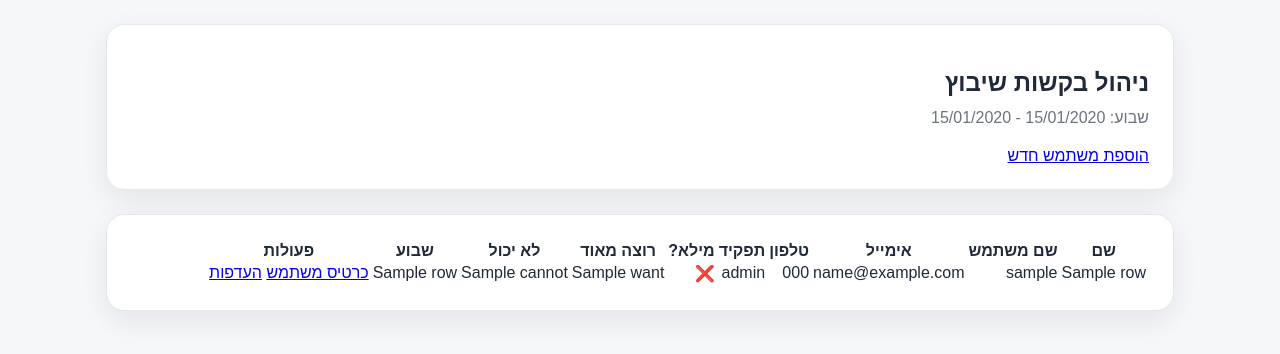
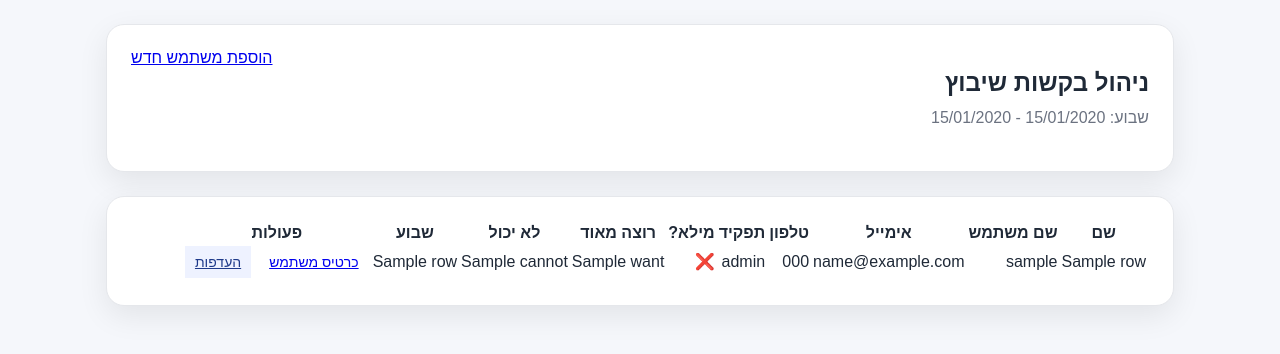
Before and after one commit to haggaikar-maker/shift-system, a FastAPI app: template app/templates/admin_preferences.html in a window 1280 px wide. Shown: the part 51-405 px from the top of the page. Run offline with FastAPI, Linux system fonts and the light colour scheme; the template is opened without the code that fills it: most values are stand-ins (such as "Sample title", 1, 10 or a date in 2020); parts of the project's set-up code (start-up, migrations or seed data) failed here and were passed over.

Commit message:
Update style.css

```diff
--- a/app/static/css/style.css
+++ b/app/static/css/style.css
@@ -91,3 +91,57 @@ button:hover { background: var(--primary-dark); }
     padding: 16px;
     background: #fafafa;
 }
+.page-head-row {
+    display: flex;
+    justify-content: space-between;
+    align-items: flex-start;
+    gap: 16px;
+    flex-wrap: wrap;
+}
+
+.table-actions {
+    display: flex;
+    gap: 8px;
+    flex-wrap: wrap;
+}
+
+.button-link.small {
+    padding: 8px 10px;
+    font-size: 14px;
+}
+
+.button-link.secondary {
+    background: #eef2ff;
+    color: #1e3a8a;
+}
+
+.two-cols-form {
+    grid-template-columns: repeat(2, minmax(0, 1fr));
+}
+
+.wide-card {
+    max-width: 900px;
+}
+
+.full-row {
+    grid-column: 1 / -1;
+}
+
+select {
+    width: 100%;
+    padding: 12px 14px;
+    border-radius: 12px;
+    border: 1px solid var(--border);
+    font-size: 16px;
+    background: white;
+}
+
+.muted-inline {
+    color: var(--muted);
+}
+
+@media (max-width: 768px) {
+    .two-cols-form {
+        grid-template-columns: 1fr;
+    }
+}
```
